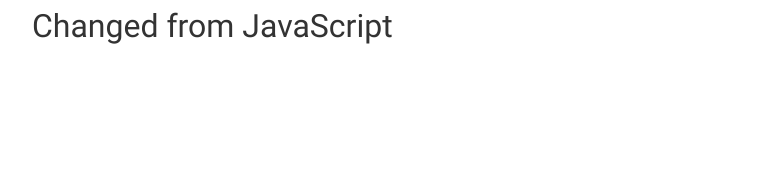
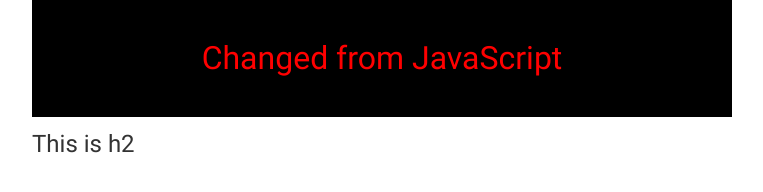
Before and after one commit to AndreyS89/LE01, a website: page app/index.html in a window 1280 px wide. Shown: the whole page, without its empty margins (258-1021 px from the left). Drawn offline with Linux system fonts and the light colour scheme; files that its build step writes are made by us from their sources.

Commit message:
8 | Работа с DOM | 4

```diff
--- a/app/index.html
+++ b/app/index.html
@@ -19,6 +19,10 @@
 
 	<div class="container" style="max-width: 700px; margin: auto">
 		<h1 id="hello">Hello</h1>
+
+		<div class="h2-class">
+			<h2>This is h2</h2>
+		</div>
 	</div>
 
 	<script src="js/app.min.js"></script>
--- a/app/js/app.js
+++ b/app/js/app.js
@@ -4,11 +4,24 @@
     // alert('1')
 
     const heading = document.getElementById('hello')
+    // const heading2 = document.getElementsByTagName('h2')[0]
+    // const heading2 = document.getElementsByClassName('h2-class')[0]
+    // console.log(heading2)
 
-    console.dir(heading.id)
-    console.dir(heading.textContent)
+    // console.dir(heading.id)
+    // console.dir(heading.textContent)
 
-    heading.textContent = 'Changed from JavaScript'
+    setTimeout(() => {
+        addStylelesTo(heading)
+    }, 1500)
+
+    function addStylelesTo(naode) {
+        heading.textContent = 'Changed from JavaScript'
+        heading.style.color = 'red'
+        heading.style.textAlign = 'center'
+        heading.style.backgroundColor = 'black'
+        heading.style.padding = '2rem'
+    }
 
     // 4:59:19
 
```
Also changed, not shown: app/js/app.min.js.
